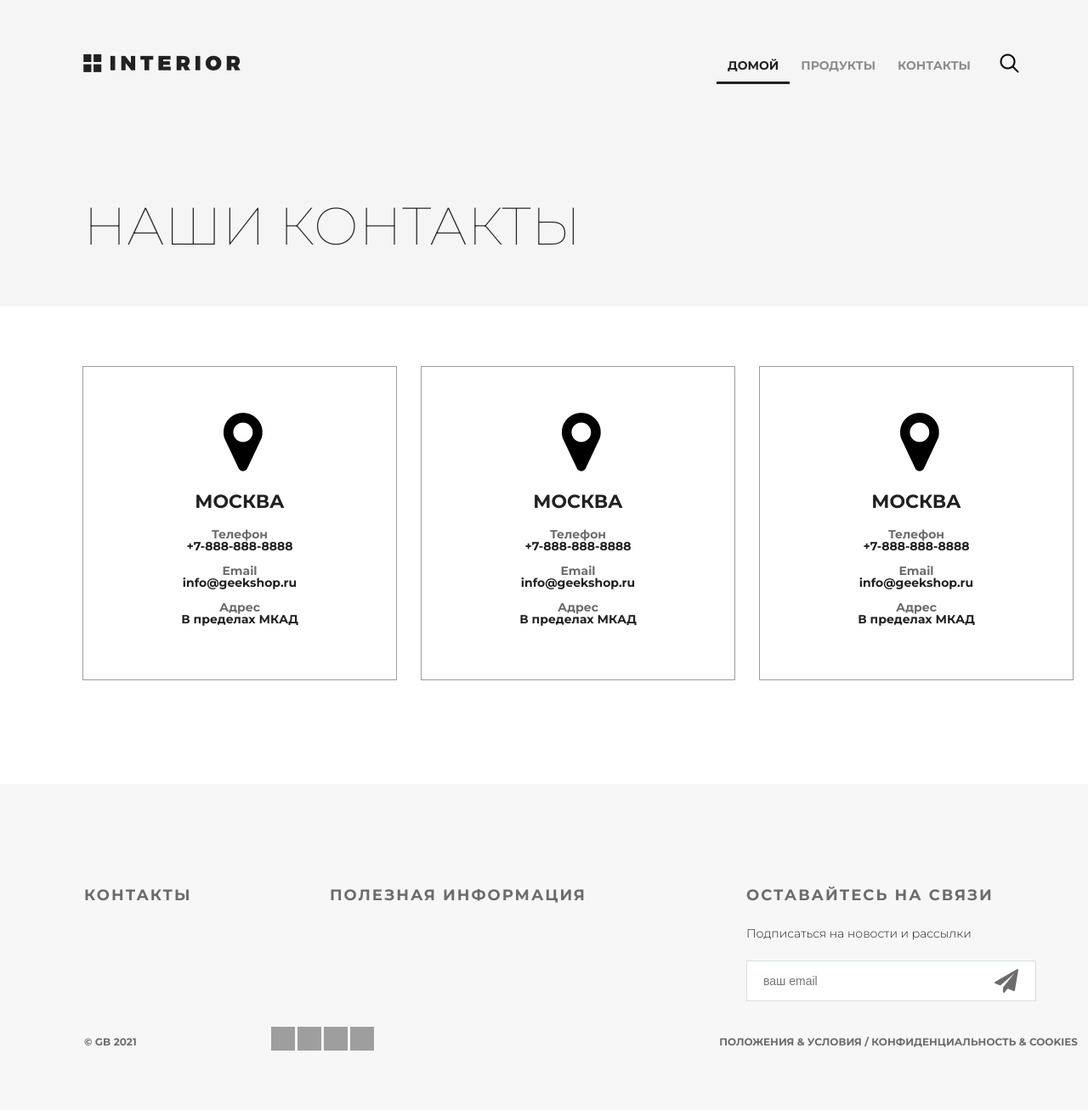
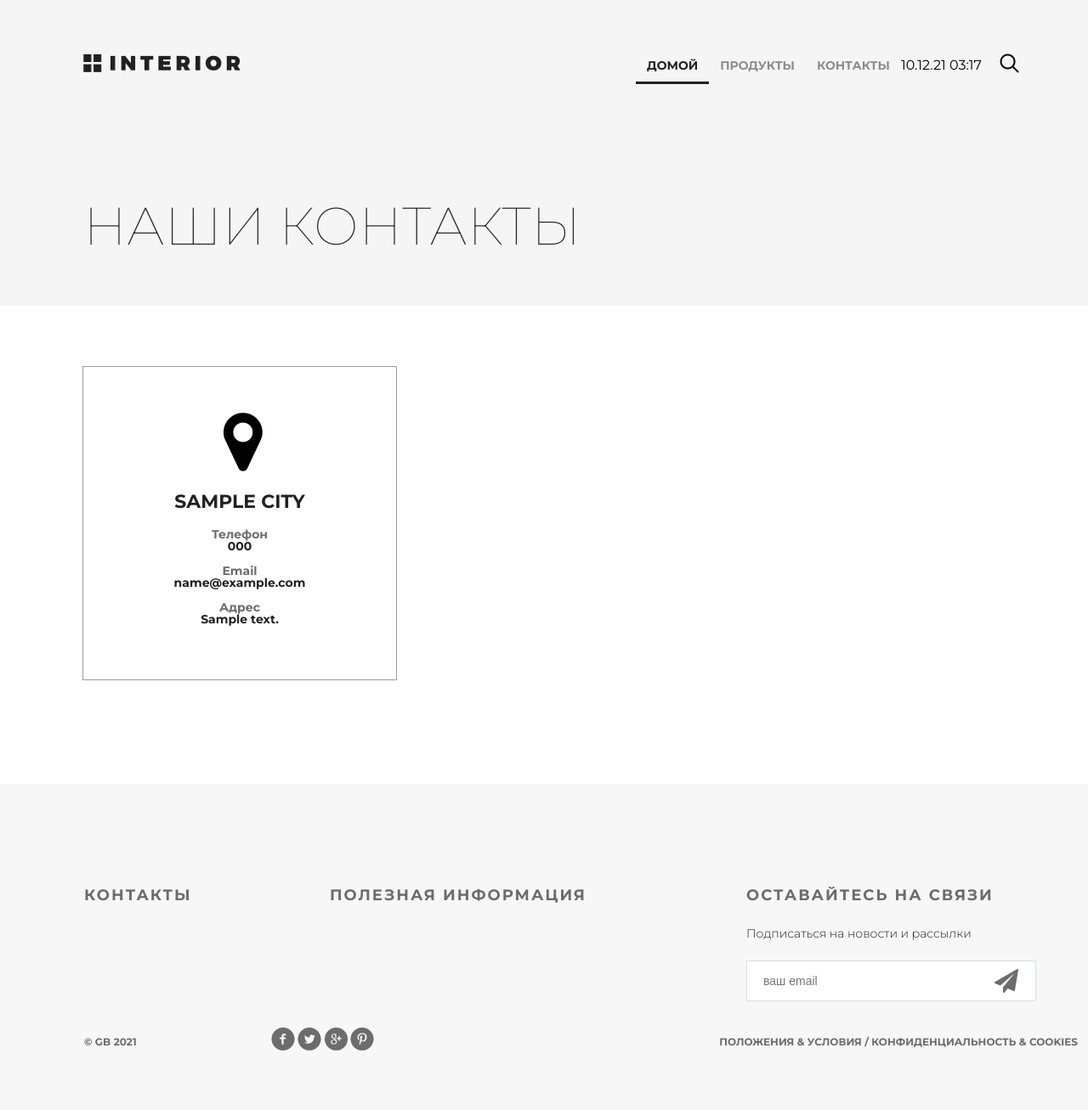
Before and after one commit to titovsb/django_base, a Django app: template mainapp/templates/mainapp/contact.html in a window 1280 px wide; the page is wider, and only the part inside the window is pictured. Shown: that part at 85% size. Run offline with Django 3.2, Linux system fonts and the light colour scheme; the template is opened without the code that fills it: most values are stand-ins (such as "Sample title", 1, 10 or a date in 2020); grey boxes are pictures that could not be loaded.

Commit message:
урок 2 сделан

```diff
--- a/debisite/settings.py
+++ b/debisite/settings.py
@@ -28,7 +28,7 @@ DEBUG = True
 ALLOWED_HOSTS = ['*']
 
 
-# Application definition
+# Application definitionM!K4
 
 INSTALLED_APPS = [
     'django.contrib.admin',
@@ -104,7 +104,8 @@ AUTH_PASSWORD_VALIDATORS = [
 # Internationalization
 # https://docs.djangoproject.com/en/3.2/topics/i18n/
 
-LANGUAGE_CODE = 'en-us'
+# LANGUAGE_CODE = 'en-us'
+LANGUAGE_CODE = 'ru-ru'
 
 TIME_ZONE = 'UTC'
 
@@ -117,6 +118,7 @@ USE_TZ = True
 
 # Static files (CSS, JavaScript, Images)
 # https://docs.djangoproject.com/en/3.2/howto/static-files/
+# STATICFILES_DIRS только для dev сервера. на продакшне убрать
 
 STATIC_URL = '/antistatic/'
 STATICFILES_DIRS=[
--- a/debisite/urls.py
+++ b/debisite/urls.py
@@ -18,8 +18,8 @@ from django.urls import path
 from mainapp.views import indexpage, products, contact
 
 urlpatterns = [
-    path('', indexpage),
-    path('products/', products),
-    path('contact/', contact),
+    path('', indexpage, name='index'),
+    path('products/', products, name='products'),
+    path('contact/', contact, name='contact'),
     path('admin/', admin.site.urls),
 ]
--- a/mainapp/templates/mainapp/base.html
+++ b/mainapp/templates/mainapp/base.html
@@ -1,7 +1,5 @@
 <!DOCTYPE html>
-
 {% load static %}
-
 <html>
 <head>
 	<meta charset="utf-8">
@@ -12,7 +10,7 @@
         <link rel="stylesheet" type="text/css" href="{% static 'css/style.css' %}">
         <link rel="stylesheet" href="{% static 'fonts/font-awesome/css/font-awesome.css' %}">
     {% endblock %}
-    {% block jstop%}
+    {% block js%}
     {% endblock %}
 </head>
 <body>
@@ -51,7 +49,5 @@
         <p class="small">Положения &amp; Условия  /  Конфиденциальность &amp; Cookies</p>
     </div>
 
-{% block jsbottom%}
-{% endblock %}
 </body>
 </html>
--- a/mainapp/templates/mainapp/contact.html
+++ b/mainapp/templates/mainapp/contact.html
@@ -1,58 +1,28 @@
 {% extends 'mainapp/base.html' %}
+{% load static %}
 {% block content %}
 		<div class="hero">
 			{% include "mainapp/includes/main_menu.html" %}
 			<h1>наши контакты</h1>
 		</div>
-
 		<div class="location">
-			<div class="location-1">
+			{% for elem in locations %}
+				<div class="location-1">
 				<i class="fa fa-map-marker fa-5x"></i>
-				<h4>Москва</h4>
+				<h4>{{ elem.city }}</h4>
 				<div class="contacts">
 					<h5>Телефон</h5>
-					<p>+7-888-888-8888</p>
+					<p>{{ elem.phone }}</p>
 				</div>
 				<div class="contacts">
 					<h5>Email</h5>
-					<p>info@geekshop.ru</p>
+					<p>{{ elem.email }}</p>
 				</div>
 				<div class="contacts">
 					<h5>Адрес</h5>
-					<p>В пределах МКАД</p>
+					<p>{{ elem.address}}</p>
 				</div>
 			</div>
-			<div class="location-1">
-				<i class="fa fa-map-marker fa-5x"></i>
-				<h4>Москва</h4>
-				<div class="contacts">
-					<h5>Телефон</h5>
-					<p>+7-888-888-8888</p>
-				</div>
-				<div class="contacts">
-					<h5>Email</h5>
-					<p>info@geekshop.ru</p>
-				</div>
-				<div class="contacts">
-					<h5>Адрес</h5>
-					<p>В пределах МКАД</p>
-				</div>
-			</div>
-			<div class="location-1">
-				<i class="fa fa-map-marker fa-5x"></i>
-				<h4>Москва</h4>
-				<div class="contacts">
-					<h5>Телефон</h5>
-					<p>+7-888-888-8888</p>
-				</div>
-				<div class="contacts">
-					<h5>Email</h5>
-					<p>info@geekshop.ru</p>
-				</div>
-				<div class="contacts">
-					<h5>Адрес</h5>
-					<p>В пределах МКАД</p>
-				</div>
-			</div>
+			{% endfor %}
 		</div>
 {% endblock %}
--- a/mainapp/templates/mainapp/includes/main_menu.html
+++ b/mainapp/templates/mainapp/includes/main_menu.html
@@ -1,9 +1,10 @@
 <div class="header clearfix">
-    <a href="/" class="logo"></a>
+    <a href="{% url 'index' %}" class="logo"></a>
     <ul class="menu">
-        <li><a href="/" class="active">домой</a></li>
-        <li><a href="/products/">продукты</a></li>
-        <li><a href="/contact/">контакты</a></li>
+        <li><a href="{% url 'index' %}" class="active">домой</a></li>
+        <li><a href="{% url 'products' %}">продукты</a></li>
+        <li><a href="{% url 'contact' %}">контакты</a></li>
+        <li>{% now 'd.m.y H:i' %}</li>
     </ul>
     <a href="#" class="search"></a>
 </div>
--- a/mainapp/templates/mainapp/index.html
+++ b/mainapp/templates/mainapp/index.html
@@ -1,5 +1,5 @@
 {% extends 'mainapp/base.html' %}
-
+{% load static %}
 {% block css%}
 	{{ block.super }}
 {% endblock%}
--- a/static/css/style.css
+++ b/static/css/style.css
@@ -299,13 +299,13 @@ html, body {
 }
 
 .promo-content-1 {
-	background-image: url(img/promo-img1.jpg);
+	background-image: url('/static/images/promo-img1.jpg');
 	width: 683px;
 	height: 683px;
 	float: left;
 }
 .promo-content-2 {
-	background-image: url(img/promo-img2.jpg);
+	background-image: url('/static/images/promo-img2.jpg');
 	width: 683px;
 	height: 683px;
 	float: right;
@@ -414,7 +414,7 @@ html, body {
 	margin-top: 105px;
 	height: 800px;
 	padding-left: 98px;
-	background-image: url(img/slider-hotdeal.jpg);
+	background-image: url('/static/images/slider-hotdeal.jpg');
 	position: relative;
 }
 .text-hotDeal {
@@ -443,7 +443,7 @@ html, body {
 	height: 570px;
 	width: 570px;
 	float: left;
-	background-image: url(img/product-1-lg.jpg);
+	background-image: url('/static/images/product-1-lg.jpg');
 }
 .exclusive-small {
 	width: 570px;
@@ -503,7 +503,7 @@ html, body {
 .mobile {
 	height: 516px;
 	margin-top: 90px;
-	background-image: url(img/mobile-back.jpg);
+	background-image: url('/static/images/mobile-back.jpg');
 	padding-left: 99px;
 	position: relative;
 }
@@ -659,14 +659,14 @@ td:first-child {
 	margin-top: 30px;
 }
 .social1{
-	background: url(img/social-links.png);
+	background: url('/static/images/social-links.png');
 	height: 28px;
 	width: 28px;
 	float: left;
 
 }
 .social2{
-	background: url(img/social-links.png);
+	background: url('/static/images/social-links.png');
 	background-position: -34px 0px;
 	height: 28px;
 	width: 28px;
@@ -674,7 +674,7 @@ td:first-child {
 	margin-left: 3px;
 }
 .social3{
-	background: url(img/social-links.png);
+	background: url('/static/images/social-links.png');
 	background-position: -67px 0px;
 	height: 28px;
 	width: 28px;
@@ -682,7 +682,7 @@ td:first-child {
 	margin-left: 3px;
 }
 .social4{
-	background: url(img/social-links.png);
+	background: url('/static/images/social-links.png');
 	background-position: -101px 0px;
 	height: 28px;
 	width: 28px;
--- /dev/null
+++ b/static/data/saveddata.json
@@ -0,0 +1 @@
+[{"city": "\u041c\u043e\u0441\u043a\u0432\u0430", "phone": "+7-888-111-1111", "email": "info@geekshop.ru", "address": "\u0412 \u043f\u0440\u0435\u0434\u0435\u043b\u0430\u0445 \u041c\u041a\u0410\u0414"}, {"city": "\u0421\u0430\u043d\u043a\u0442-\u041f\u0435\u0442\u0435\u0440\u0431\u0443\u0440\u0433", "phone": "+7-888-222-2222", "email": "info@geekshop.ru", "address": "\u041c\u041a\u0410\u0414"}, {"city": "\u041a\u0440\u0430\u0441\u043d\u043e\u0434\u0430\u0440", "phone": "+7-888-333-3333", "email": "info@geekshop.ru", "address": "\u042e\u0436\u043d\u044b\u0439 \u043e\u0431\u0445\u043e\u0434"}]
```
Also changed, not shown: mainapp/views.py (+16 -6 lines), static/data/savetojson.py (+41 -0 lines).
